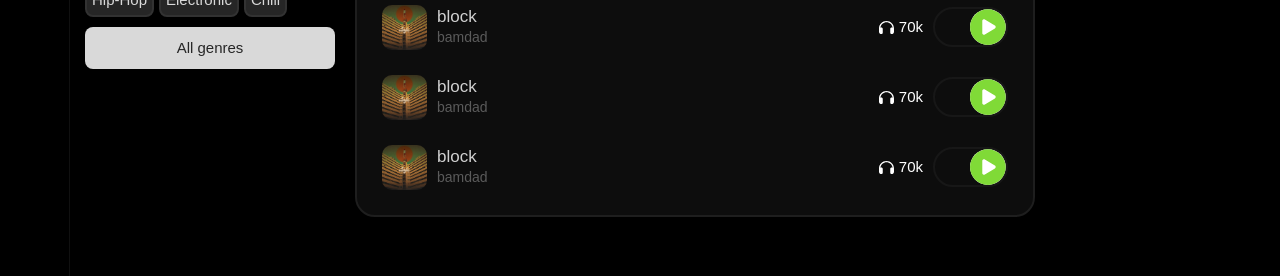
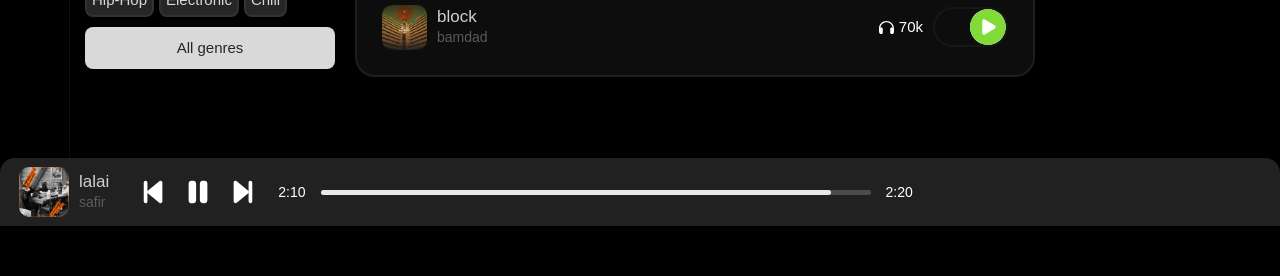
Before and after one commit to saman2007/music-platform-nextJS, a Next.js app: page / in a window 1280 px wide. Shown: the part 509-785 px from the top of the page. Built offline with nearby package versions, Linux system fonts and the light colour scheme; some icons are missing.

Commit message:
added the music actions bar and its children, added the mechanism of changing the track time, modified grid container and etc

```diff
--- /dev/null
+++ b/components/Icons/NextTrackIcon.jsx
@@ -0,0 +1,9 @@
+const NextTrackIcon = (props) => {
+  return (
+    <svg xmlns="http://www.w3.org/2000/svg" viewBox="0 0 320 512" {...props}>
+      <path d="M287.1 447.1c17.67 0 31.1-14.33 31.1-32V96.03c0-17.67-14.33-32-32-32c-17.67 0-31.1 14.33-31.1 31.1v319.9C255.1 433.6 270.3 447.1 287.1 447.1zM52.51 440.6l192-159.1c7.625-6.436 11.43-15.53 11.43-24.62c0-9.094-3.809-18.18-11.43-24.62l-192-159.1C31.88 54.28 0 68.66 0 96.03v319.9C0 443.3 31.88 457.7 52.51 440.6z" />
+    </svg>
+  );
+};
+
+export default NextTrackIcon;
--- /dev/null
+++ b/components/Icons/PauseIcon.jsx
@@ -0,0 +1,9 @@
+const PauseIcon = (props) => {
+  return (
+    <svg xmlns="http://www.w3.org/2000/svg" {...props} viewBox="0 0 320 512">
+      <path d="M272 63.1l-32 0c-26.51 0-48 21.49-48 47.1v288c0 26.51 21.49 48 48 48L272 448c26.51 0 48-21.49 48-48v-288C320 85.49 298.5 63.1 272 63.1zM80 63.1l-32 0c-26.51 0-48 21.49-48 48v288C0 426.5 21.49 448 48 448l32 0c26.51 0 48-21.49 48-48v-288C128 85.49 106.5 63.1 80 63.1z" />
+    </svg>
+  );
+};
+
+export default PauseIcon;
--- /dev/null
+++ b/components/MusicActionsBottomBar/Actions/NextPrevious.jsx
@@ -0,0 +1,21 @@
+import NextTrackIcon from "../../Icons/NextTrackIcon";
+
+//a compoent to display next track and previous track conditionally
+const NextPrevious = (props) => {
+  const { kind } = props;
+
+  if (kind === "next")
+    return (
+      <span className="flex justify-center items-center w-[40px] h-[40px] rounded-full hover:bg-[#383838] transition duration-300 cursor-pointer">
+        <NextTrackIcon className="w-[30px] h-[30px] rotate-180 fill-white " />
+      </span>
+    );
+  else if (kind === "previous")
+    return (
+      <span className="flex justify-center items-center w-[40px] h-[40px] rounded-full hover:bg-[#383838] transition duration-300 cursor-pointer">
+        <NextTrackIcon className="w-[30px] h-[30px] fill-white" />
+      </span>
+    );
+};
+
+export default NextPrevious;
--- /dev/null
+++ b/components/MusicActionsBottomBar/Actions/Pause.jsx
@@ -0,0 +1,12 @@
+import PauseIcon from "../../Icons/PauseIcon";
+
+//a component to display pause icon
+const Pause = () => {
+  return (
+    <span className="flex justify-center items-center w-[40px] h-[40px] rounded-full hover:bg-[#383838] transition duration-300 cursor-pointer">
+      <PauseIcon className="w-[30px] h-[30px] fill-white" />
+    </span>
+  );
+};
+
+export default Pause;
--- /dev/null
+++ b/components/MusicActionsBottomBar/MusicActionsBar.jsx
@@ -0,0 +1,32 @@
+import NextPrevious from "./Actions/NextPrevious";
+import Pause from "./Actions/Pause";
+import MusicCoverImage from "./MusicCoverImage";
+import MusicInfos from "./MusicInfos";
+import MusicTimeLine from "./MusicTimeLine";
+
+//a component to display actions buttons and music infos
+const MusicActionsBar = () => {
+  return (
+    <div className="px-[15px] gap-x-[20px] py-[5px] row-start-11 row-end-12 col-start-1 col-end-[13] bg-[#212121] rounded-t-[15px] flex justify-between items-center">
+      <div className="min-w-fit max-w-[200px] transition duration-300 h-full p-[4px] gap-x-[10px] flex justify-center items-center hover:bg-[#383838] rounded-[10px]">
+        <MusicCoverImage src="./safir-tafrigh.jpg" />
+        <MusicInfos
+          name="lalai"
+          singer="safir"
+          singerPage="/safir"
+          musicPage="/lalai"
+        />
+      </div>
+      <div className="flex flex-grow gap-x-[15px]">
+        <div className="flex gap-x-[5px] justify-center items-center">
+          <NextPrevious kind="next" />
+          <Pause />
+          <NextPrevious kind="previous" />
+        </div>
+        <MusicTimeLine currentTime={130} musicTime={140} />
+      </div>
+    </div>
+  );
+};
+
+export default MusicActionsBar;
--- /dev/null
+++ b/components/MusicActionsBottomBar/MusicCoverImage.jsx
@@ -0,0 +1,8 @@
+//a component to display cover of playing music
+const MusicCoverImage = (props) => {
+  const { src } = props;
+
+  return <img className="rounded-[10px] w-[50px] h-full" src={src} />;
+};
+
+export default MusicCoverImage;
--- /dev/null
+++ b/components/MusicActionsBottomBar/MusicInfos.jsx
@@ -0,0 +1,23 @@
+import Link from "next/link";
+
+//a component to display music infos like cover image, singer name and etc
+const MusicInfos = (props) => {
+  const { name, singer, singerPage, musicPage } = props;
+
+  return (
+    <div className="flex-grow overflow-hidden">
+      <h1 className="whitespace-nowrap text-ellipsis w-full text-[17px] leading-[20px] text-[#d0d0d0] overflow-hidden">
+        <Link href={musicPage}>
+          <a className="hover:text-[#5b5b5b]">{name}</a>
+        </Link>
+      </h1>
+      <p className="whitespace-nowrap text-ellipsis w-full text-[14px] leading-[20px] text-[#5b5b5b] overflow-hidden">
+        <Link href={singerPage}>
+          <a className="hover:text-[#d0d0d0]">{singer}</a>
+        </Link>
+      </p>
+    </div>
+  );
+};
+
+export default MusicInfos;
--- /dev/null
+++ b/components/MusicActionsBottomBar/MusicTimeLine.jsx
@@ -0,0 +1,90 @@
+import { useEffect, useRef, useState } from "react";
+
+//a function to return a time that converted from seconds to minutes
+const getTime = (time) => {
+  const minutes = Math.floor(time / 60);
+  const seconds = time - minutes * 60;
+
+  return `${minutes}:${seconds}`;
+};
+
+//a function to return the percent of a number relative to another number
+const getPercentOf = (number1, number2) => {
+  return (number1 / number2) * 100;
+};
+
+const MusicTimeLine = (props) => {
+  const { currentTime, musicTime } = props;
+  const [isDraging, setIsDraging] = useState(false);
+  const fillRef = useRef();
+  const barRef = useRef();
+
+  //a function to set the drag state to false
+  const setDragToFals = () => {
+    setIsDraging(false);
+  };
+
+  //a function to move the fill bar of time line
+  const moveFill = (e) => {
+    const barRect = barRef.current.getBoundingClientRect();
+
+    //if fill bar has a width that is not equal to 100% and 0%, user can move it
+    if (
+      fillRef.current.style.width !== "0%" ||
+      fillRef.current.style.width !== "100%"
+    ) {
+      //get the percent of users clicked place relative to the bar
+      let percent = getPercentOf(
+        e.clientX - barRef.current.getBoundingClientRect().left,
+        barRect.width
+      );
+
+      //prevent making the fill bar width bigger than 100% percent or less than 0
+      if (percent <= 0) percent = 0;
+      else if (percent >= 100) percent = 100;
+
+      //make the width of fill bar to the calculated width
+      fillRef.current.style.width = percent + "%";
+    }
+  };
+
+  useEffect(() => {
+    //if draging is true, it means user wants to change the width of fill bar wdith draging
+    if (isDraging) {
+      document.addEventListener("mouseup", setDragToFals);
+      document.addEventListener("mousemove", moveFill);
+    }
+
+    /* we should remove all the event listeners related to draging the fill
+    bar from document after manipulating the state */
+    return () => {
+      document.removeEventListener("mouseup", setDragToFals);
+      document.removeEventListener("mousemove", moveFill);
+    };
+  }, [isDraging]);
+
+  return (
+    <div className="flex flex-grow items-center gap-x-[15px]">
+      <p className="text-white text-[14px]">{getTime(currentTime)}</p>
+      <div
+        className="h-[5px] w-[550px] rounded-[10px] bg-[#4b4b4b] group"
+        ref={barRef}
+        onClick={moveFill}
+      >
+        <div
+          className="relative bg-[#e8e8e8] h-full rounded-[10px]"
+          style={{ width: getPercentOf(currentTime, musicTime) + "%" }}
+          ref={fillRef}
+        >
+          <span
+            onMouseDown={setIsDraging.bind(true)}
+            className="group-hover:opacity-100 cursor-pointer opacity-0 transition duration-300 absolute left-[calc(100%_-_2px)] w-[10px] h-[10px] rounded-full bg-[#e8e8e8] top-[-3px]"
+          ></span>
+        </div>
+      </div>
+      <p className="text-white text-[14px]">{getTime(musicTime)}</p>
+    </div>
+  );
+};
+
+export default MusicTimeLine;
--- a/components/Navigation/NavBar.jsx
+++ b/components/Navigation/NavBar.jsx
@@ -18,7 +18,7 @@ const NavBar = () => {
   useOutSideClick(optionsRef, () => setShowOptions(false));
 
   return (
-    <div className="h-full row-start-1 row-end-[13] col-start-1 col-end-1 w-[70px] flex flex-col items-center py-[15px] border-r border-solid border-r-[#101010]">
+    <div className="h-full row-start-1 row-end-[12] col-start-1 col-end-1 w-[70px] flex flex-col items-center py-[15px] border-r border-solid border-r-[#101010]">
       <Logo />
       <Link href="/" passHref>
         <TooltipContainer tooltipText="home">
--- a/pages/_app.js
+++ b/pages/_app.js
@@ -1,13 +1,15 @@
 import Header from "../components/Header/Header";
+import MusicActionsBar from "../components/MusicActionsBottomBar/MusicActionsBar";
 import NavBar from "../components/Navigation/NavBar";
 import "../index.css";
 
 function MyApp({ Component, pageProps }) {
   return (
     <>
-      <div className="w-[100vw] h-[100vh] bg-black grid grid-cols-[70px,repeat(11,1fr)] grid-rows-[repeat(12,1fr)]">
+      <div className="w-[100vw] h-[100vh] select-none bg-black grid grid-cols-[70px,repeat(11,1fr)] grid-rows-[repeat(11,1fr),65px]">
         <Header />
         <NavBar />
+        <MusicActionsBar />
         <Component {...pageProps} />
       </div>
     </>
--- a/pages/index.js
+++ b/pages/index.js
@@ -64,27 +64,11 @@ const musics = [
     like: true,
     isPlaying: true,
   },
-  {
-    cover: "./bamdad-block.jpg",
-    singer: "bamdad",
-    name: "block",
-    listenTimes: "70k",
-    like: true,
-    isPlaying: true,
-  },
-  {
-    cover: "./bamdad-block.jpg",
-    singer: "bamdad",
-    name: "block",
-    listenTimes: "70k",
-    like: true,
-    isPlaying: true,
-  },
 ];
 
 export default function Home() {
   return (
-    <div className="row-start-2 row-end-[13] col-start-2 col-end-13 px-[15px] overflow-y-auto">
+    <div className="row-start-2 row-end-[12] col-start-2 col-end-13 px-[15px] overflow-y-auto">
       <div className="w-full p-[5px] overflow-x-auto flex flex-row gap-[15px] mb-[40px]">
         {CollectionsInfos.map((data) => (
           <MusicCollection
```
Also changed, not shown: 1 other file (tests, documents, lock files or other folders).
